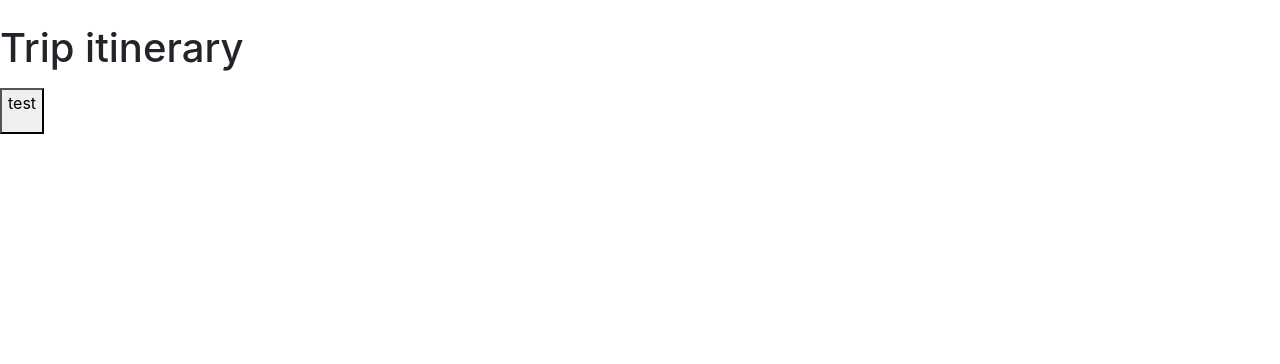
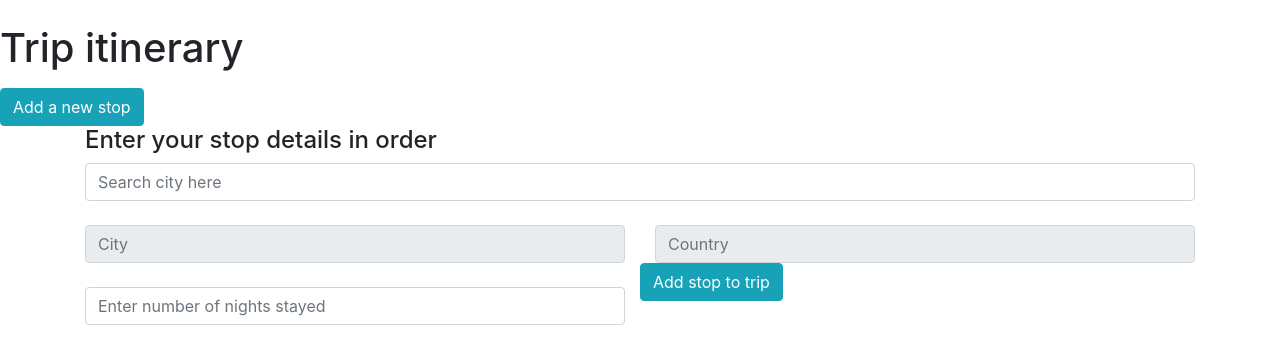
Before and after one commit to brittCommit/world_of_mouth, a Flask app: page /api/view_stops/1 in a window 1280 px wide. Shown: the top 364 px of the page. Run offline with Flask 2, Linux system fonts and the light colour scheme; data that the repository does not hold is empty; some libraries are stand-ins or nearby versions.

Commit message:
added form to add stop to exsisting trip, still need to link to db

```diff
--- a/static/js/ajax.js
+++ b/static/js/ajax.js
@@ -1,18 +1,18 @@
 "use strict";
 
 
-    <script>
-    $('#new-trip').on('click', (evt) => {
-    evt.preventDefault();
+    // <script>
+    // $('#new-trip').on('click', (evt) => {
+    // evt.preventDefault();
 
-    alert("it worked!")
+    // alert("it worked!")
 
-    const selectedValue = $('#new-trip').text();
-    console.log(selectedValue)
+    // const selectedValue = $('#new-trip').text();
+    // console.log(selectedValue)
 
-    $.get(`/create_route`, {'email', }(res) => {
-    $('#new-trip').text(res.trip_description);
-    $('#').html(res.stay_length);
-    })
-    });
-    </script>
+    // $.get(`/create_route`, {'email', }(res) => {
+    // $('#new-trip').text(res.trip_description);
+    // $('#').html(res.stay_length);
+    // })
+    // });
+    // </script>
--- a/templates/base.html
+++ b/templates/base.html
@@ -7,6 +7,9 @@
     <meta name="viewport" content="width=device-width">
     <link rel="stylesheet" href="https://maxcdn.bootstrapcdn.com/bootstrap/4.0.0/css/bootstrap.min.css" integrity="sha384-Gn5384xqQ1aoWXA+058RXPxPg6fy4IWvTNh0E263XmFcJlSAwiGgFAW/dAiS6JXm" crossorigin="anonymous">
     <link rel="stylesheet" href="/static/css/index.css"/>
+    <script src="https://ajax.googleapis.com/ajax/libs/jquery/1.12.4/jquery.min.js"></script>
+    <script src="https://code.jquery.com/jquery-3.2.1.slim.min.js" integrity="sha384-KJ3o2DKtIkvYIK3UENzmM7KCkRr/rE9/Qpg6aAZGJwFDMVNA/GpGFF93hXpG5KkN" crossorigin="anonymous"></script>
+    <script src="https://maxcdn.bootstrapcdn.com/bootstrap/4.0.0/js/bootstrap.min.js" integrity="sha384-JZR6Spejh4U02d8jOt6vLEHfe/JQGiRRSQQxSfFWpi1MquVdAyjUar5+76PVCmYl" crossorigin="anonymous"></script>
 
     <title>
       {% block title %}{% endblock %}
--- a/templates/my_travels.html
+++ b/templates/my_travels.html
@@ -31,7 +31,8 @@
     <ul>
         {%for route in view_routes%}
         <li for = "user-id">
-            {{route.user_id}}
+            <a href="/api/view_stops/{{route.route_id}}">
+                {{route.trip_description}}
             </a>
         </li>
         {%endfor%}
--- a/templates/view_routes.html
+++ b/templates/view_routes.html
@@ -4,10 +4,9 @@
 
 {% block body%}
 
-    <h2>List of Routes</h2>
     <ul id="get-route">
         <label>
-        Select a route:
+        Select a trip to see the itinerary:
         </label>
         {%for route in all_routes%}
         <li  for = "route-id">
--- a/templates/view_stops.html
+++ b/templates/view_stops.html
@@ -3,6 +3,7 @@
 {% block title %}Trip Details{% endblock %}
 
 {% block body %}
+<div>
 <h1> Trip itinerary </h1>
 <section id="display-route">
 <ol>
@@ -14,13 +15,60 @@
         <li id="stay_length" />
          Nights stayed: {{stop.stay_length}}
         </ul>
+
     {% endfor %}
 </ol>
 </section>
 
-<button id = "test">
-    <p> test</p>
-</button>
+<button id="new-trip" type="button" class="btn btn-info">Add a new stop</button>
+    <div id="form-container">
+    </div>
+<!--  <script>
+    $('#new-trip').on('click', (evt) => {
+    evt.preventDefault();
 
-<script src="/static/js/ajax.js"></script>
+    const selectedValue =$('#form-container');
+    selectedValue.html(``)
+</script>
+}); -->
+
+<form action = "/create_stop" method='POST'>
+<div class="container">
+  <div class="panel panel-primary">
+    <div class="panel-heading">
+      <h4 class="panel-title">Enter your stop details in order</h4>
+    </div>
+    <div class="panel-body">
+      <input id="autocomplete" placeholder="Search city here" onFocus="geolocate()" type="text" class="form-control">
+
+    <div class="row">
+      <div class="col-md-6">
+        <label class="control-label"></label>
+        <input class="form-control field" id="city_name" placeholder = "City" disabled="true">
+      </div>
+
+      <div class="col-md-6">
+        <label class="control-label"></label>
+        <input class="form-control" id="country" placeholder = "Country" disabled="true">
+      </div>
+
+      <div class="col-md-6">
+        <label class="control-label"></label>
+        <input type="number" class="form-control" id="stay_length" placeholder = "Enter number of nights stayed"required>
+      </div>
+
+    <div action="/add_stop">
+      <button type="button" class="btn btn-info">Add stop to trip</button>
+    </div>
+    </div>
+  </div>
+</div>
+
+<div id="map"></div>
+
+<script src="https://maps.googleapis.com/maps/api/js?key=AIzaSyB11EET8koZ6suc0RrFvHxpJj4lEmkt8do&libraries=places&callback=initAutocomplete" async defer></form>
+</script>
+
+<script src="http://0.0.0.0:5000//static/js/auto-complete.js"></script>
+<script src="http://0.0.0.0:5000//static/js/Map.js" defer></script>
 {% endblock %}
```
